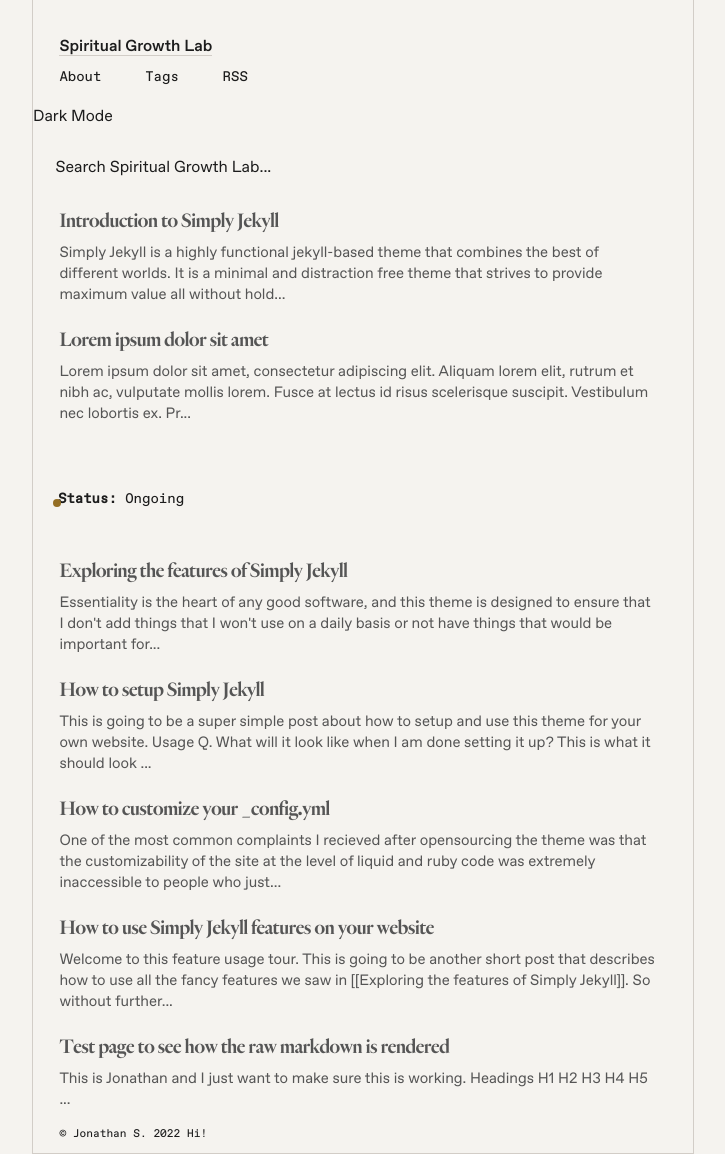
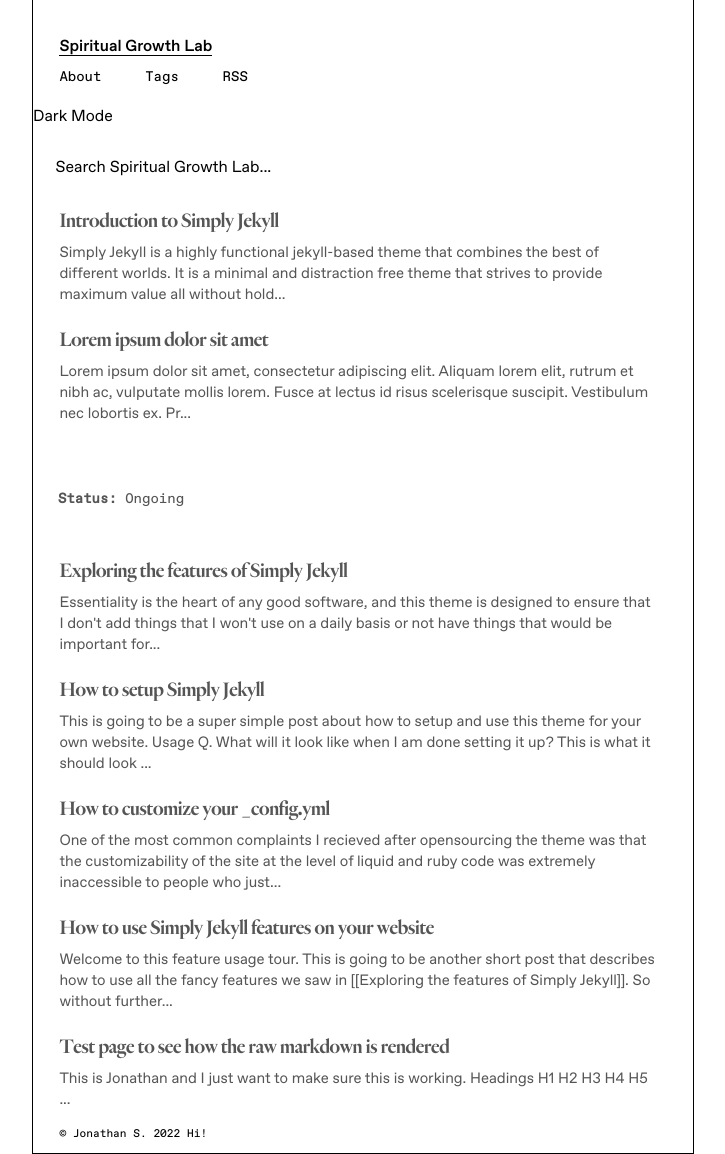
Before and after one commit to jsantiago611/digital-garden-master, a Jekyll site: the page built from index.md, in a window 1280 px wide. Shown: the whole page, without its empty margins (277-1002 px from the left). Built offline with Jekyll 4.4.1, drawn with Linux system fonts in a browser that asks for light colours.

Commit message:
trying to import theme.css to main stylesheet

```diff
--- a/assets/css/Style.css
+++ b/assets/css/Style.css
@@ -3,6 +3,7 @@ layout: Stylesheet
 ---
 
 @import "/assets/css/highlight.css";
+@import "/assets/css/theme.css";
 /* Containers: Body, Container, Box, Main, Header, Content */
 
 
```
